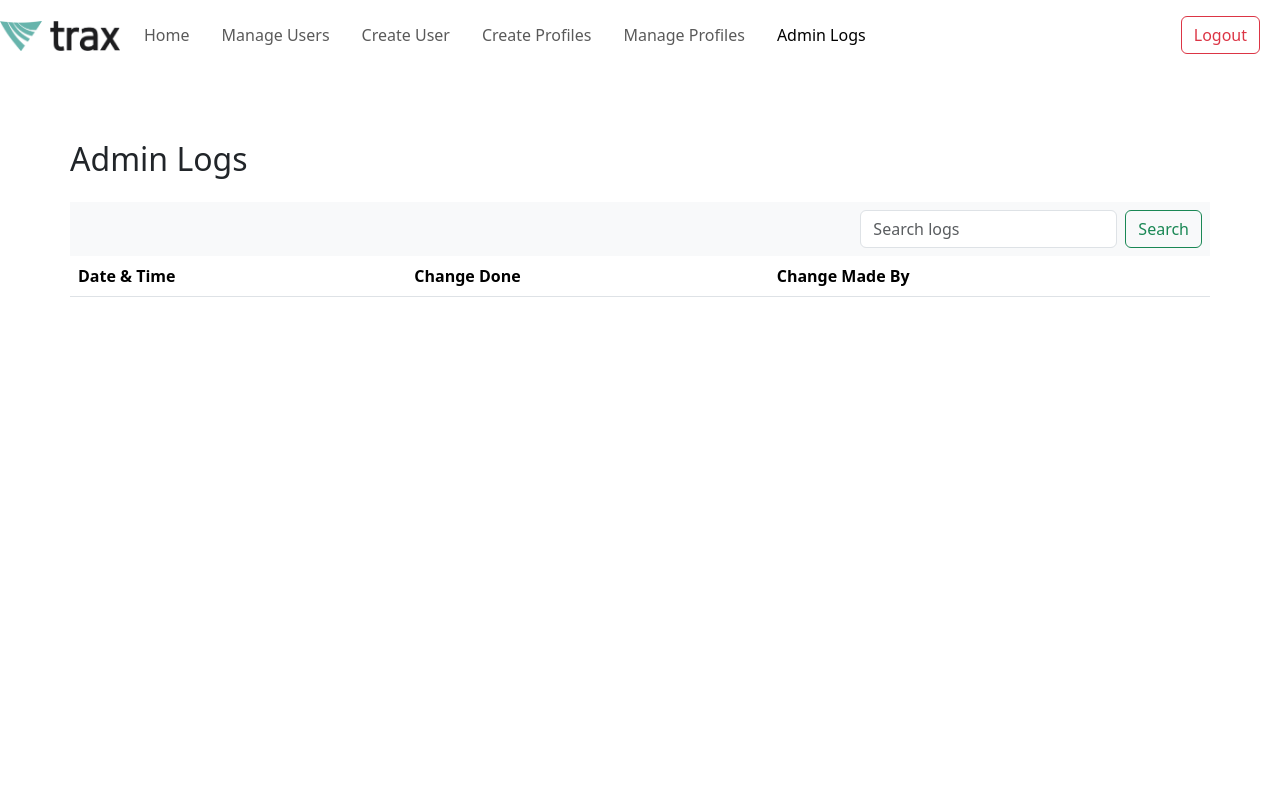
After one commit to sanashii/proftpd_flask, a Flask app: page /admin_logs in a window 1280 px wide. The commit adds this page. Run offline with Flask 3, Linux system fonts and the light colour scheme; the visitor is signed in with stand-in values (Sample User, id 1); lists and menus that the app fills with data are empty; some libraries are stand-ins or nearby versions.

Commit message:
feat: admin logs implemented and working + enabling and disabling radio option for profile creation

```diff
--- a/app.py
+++ b/app.py
@@ -16,7 +16,7 @@ import hashlib
 import binascii
 import random
 import string
-from models import db, User, TraxUser, Group, HostKey, LoginHistory, UserKey, XferLog
+from models import db, User, TraxUser, Group, HostKey, LoginHistory, UserKey, XferLog, AdminLog
 
 
 app = Flask(__name__)
@@ -224,11 +224,12 @@ def create_profile():
             can_view = 'view' in request.form
             can_create = 'create' in request.form
             can_modify = 'modify' in request.form
+            is_enabled = request.form.get('status') == 'enabled'
 
             new_profile = TraxUser(
                 username=username,
                 user_type=user_type,
-                is_enabled=True,
+                is_enabled=is_enabled,
                 can_view=can_view,
                 can_create=can_create,
                 can_modify=can_modify
@@ -236,6 +237,9 @@ def create_profile():
 
             db.session.add(new_profile)
             db.session.commit()
+
+            # Log the admin action
+            log_admin_action(f"CREATED profile for {username}")
 
             return render_template('create_profile.html',
                                 show_modal='success',
@@ -274,6 +278,7 @@ def manage_profiles():
                          profiles=pagination.items,
                          pagination=pagination)
 
+# updating profiles
 @app.route('/update_profile/<string:username>', methods=['POST'])
 @admin_required
 @modify_required
@@ -289,7 +294,40 @@ def update_profile(username):
     profile.can_modify = data.get('can_modify', profile.can_modify)
 
     db.session.commit()
+
+    # Log the admin action
+    action = "DISABLED" if not profile.is_enabled else "UPDATED"
+    log_admin_action(f"{action} profile for {username}")
+
     return jsonify({'success': True})
+
+# admin logs component
+@app.route('/admin_logs')
+@admin_required
+def admin_logs():
+    page = request.args.get('page', 1, type=int)
+    per_page = 10
+    search_query = request.args.get('search', '')
+
+    query = AdminLog.query.join(TraxUser, AdminLog.change_made_by == TraxUser.username)
+
+    if search_query:
+        query = query.filter(AdminLog.change_done.ilike(f'%{search_query}%'))
+
+    pagination = query.paginate(page=page, per_page=per_page, error_out=False)
+
+    return render_template('admin_logs.html',
+                           logs=pagination.items,
+                           pagination=pagination)
+
+def log_admin_action(change_done):
+    admin_log = AdminLog(
+        date_time=datetime.now(timezone.utc),
+        change_done=change_done,
+        change_made_by=session.get("username")
+    )
+    db.session.add(admin_log)
+    db.session.commit()
 
 # manage user component
 @app.route('/manage_user/<string:username>', methods=['GET'])
--- a/static/scripts.js
+++ b/static/scripts.js
@@ -130,6 +130,12 @@ $(document).ready(function() {
             $('.dropdown-submenu .dropdown-menu').hide();
             $('.dropdown-toggle').removeClass('show');
         }
+    });
+
+    // Handle 'Admin Logs' click event
+    $('#admin-logs-link').click(function(e) {
+        e.preventDefault();
+        loadAdminLogs();
     });
 
     // Close submenus when clicking outside
@@ -299,6 +305,19 @@ function loadCreateProfile() {
         .then(response => response.text())
         .then(data => {
             document.getElementById('content').innerHTML = data;
+        });
+}
+
+function loadAdminLogs() {
+    history.pushState(null, '', `/admin_logs`);
+
+    fetch('/admin_logs')
+        .then(response => response.text())
+        .then(data => {
+            document.getElementById('content').innerHTML = data;
+        })
+        .catch(error => {
+            console.error('Error loading admin logs:', error);
         });
 }
 
--- /dev/null
+++ b/templates/admin_logs.html
@@ -0,0 +1,18 @@
+<!DOCTYPE html>
+<html lang="en">
+<head>
+    <meta charset="UTF-8">
+    <meta name="viewport" content="width=device-width, initial-scale=1.0">
+    <title>Admin Logs Page</title>
+</head>
+<body>
+    {% extends "index.html" %}
+
+    {% block content %}
+        <div class="container">
+            <h2>Admin Logs</h2>
+            {% include 'components/admin_logs_component.html' %}
+        </div>
+    {% endblock %}
+</body>
+</html>
--- /dev/null
+++ b/templates/components/admin_logs_component.html
@@ -0,0 +1,63 @@
+<!DOCTYPE html>
+<html lang="en">
+<head>
+    <meta charset="UTF-8">
+    <meta name="viewport" content="width=device-width, initial-scale=1.0">
+    <title>Admin Logs Component</title>
+</head>
+<body>
+    <div>
+        <nav class="navbar navbar-light bg-light justify-content-between mt-4" aria-label="Admin Logs Navigation">
+            <form class="form-inline d-flex ms-auto">
+                <input class="form-control mr-2" type="search" name="search" placeholder="Search logs" value="{{ request.args.get('search', '') }}">
+                <button class="btn btn-outline-success ms-2 me-2 my-2 my-sm-0" type="submit">Search</button>
+            </form>
+        </nav>
+
+        <div class="table-responsive">
+            <table class="table table-hover">
+                <thead>
+                    <tr>
+                        <th>Date & Time</th>
+                        <th>Change Done</th>
+                        <th>Change Made By</th>
+                    </tr>
+                </thead>
+                <tbody id="logs-table-body">
+                    {% for log in logs %}
+                    <tr class="{% if 'CREATED' in log.change_done %}table-success{% elif 'UPDATED' in log.change_done %}table-warning{% elif 'DISABLED' in log.change_done %}table-secondary{% elif 'DELETED' in log.change_done %}table-danger{% endif %}">
+                        <td>{{ log.date_time }}</td>
+                        <td>{{ log.change_done }}</td>
+                        <td>{{ log.change_made_by }}</td>
+                    </tr>
+                    {% endfor %}
+                </tbody>
+            </table>
+        </div>
+
+        <nav aria-label="Page navigation" class="mt-3">
+            <ul class="pagination justify-content-center">
+                {% if pagination.has_prev %}
+                <li class="page-item">
+                    <a class="page-link" href="{{ url_for('admin_logs', page=pagination.prev_num, search=request.args.get('search', '')) }}">Previous</a>
+                </li>
+                {% endif %}
+
+                {% for page in pagination.iter_pages() %}
+                    {% if page %}
+                        <li class="page-item {% if page == pagination.page %}active{% endif %}">
+                            <a class="page-link" href="{{ url_for('admin_logs', page=page, search=request.args.get('search', '')) }}">{{ page }}</a>
+                        </li>
+                    {% endif %}
+                {% endfor %}
+
+                {% if pagination.has_next %}
+                <li class="page-item">
+                    <a class="page-link" href="{{ url_for('admin_logs', page=pagination.next_num, search=request.args.get('search', '')) }}">Next</a>
+                </li>
+                {% endif %}
+            </ul>
+        </nav>
+    </div>
+</body>
+</html>
--- a/templates/components/manage_profiles_component.html
+++ b/templates/components/manage_profiles_component.html
@@ -6,7 +6,7 @@
     <title>Manage Profiles Component</title>
 </head>
 <body data-show-modal="{{ show_modal if show_modal else '' }}">
-    <div class="container">
+    <div>
         <nav class="navbar navbar-light bg-light justify-content-between mt-4" aria-label="Profile Navigation">
             <h4 class="navbar-brand">List of Profiles</h4>
             <form class="form-inline d-flex">
--- a/templates/index.html
+++ b/templates/index.html
@@ -48,8 +48,7 @@
               <a href="{{ url_for('create_user') }}" class="nav-item nav-link me-3 {% if request.endpoint == 'create_user' %}active{% endif %}">Create User</a>
               <a href="{{ url_for('create_profile') }}" class="nav-item nav-link me-3 {% if request.endpoint == 'create_profile' %}active{% endif %}">Create Profiles</a>
               <a href="{{ url_for('manage_profiles') }}" class="nav-item nav-link me-3 {% if request.endpoint == 'manage_profiles' %}active{% endif %}">Manage Profiles</a>
-              <a href="#" class="nav-item nav-link me-3 {% if request.endpoint == 'logs' %}active{% endif %}">Logs</a>
-          {% endif %}
+              <a href="{{ url_for('admin_logs') }}" class="nav-item nav-link me-3 {% if request.endpoint == 'admin_logs' %}active{% endif %}">Admin Logs</a>          {% endif %}
       </div>
       </div>
 
```
Also changed, not shown: models.py (+12 -0 lines), templates/components/create_profile_component.html (+12 -0 lines), 4 other files.
